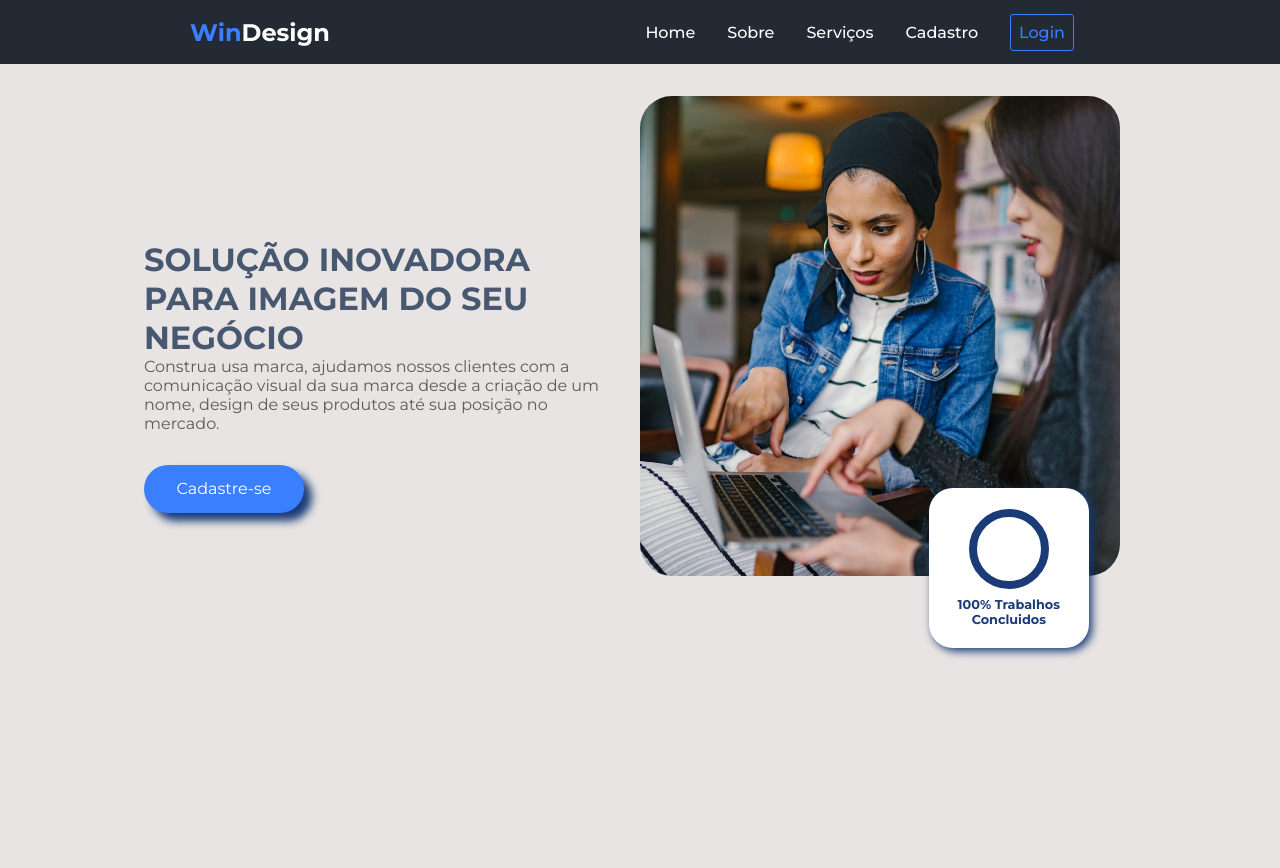
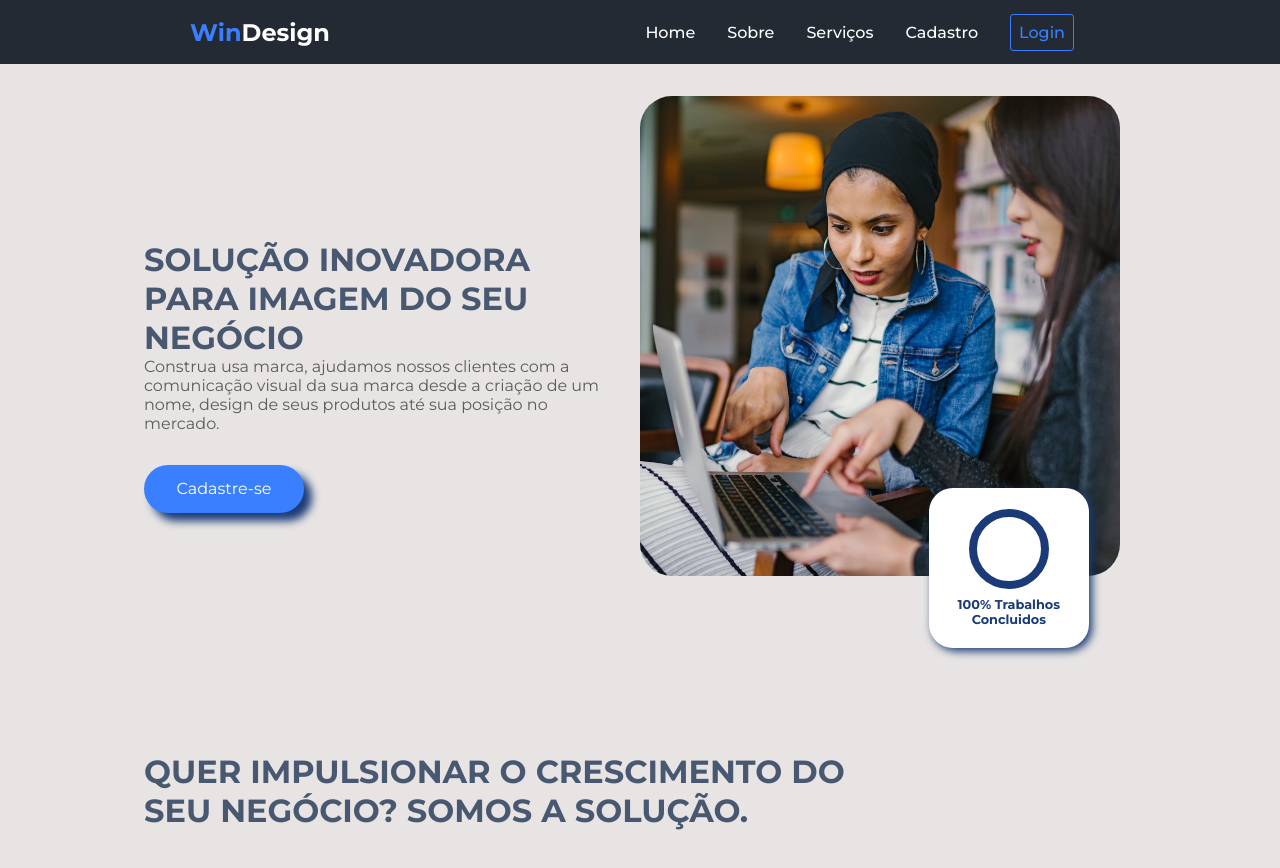
Before and after one commit to felipebaloneker/react.windesgin.front, a React (Create React App) app: page / in a window 1280 px wide. Shown: the top 868 px of the page. Before the commit the page ends 800 px from the top, so only its background shows below. Built offline with nearby package versions, Linux system fonts and the light colour scheme.

Commit message:
updated home page

```diff
--- /dev/null
+++ b/src/components/ServicesSlider/index.tsx
@@ -0,0 +1,8 @@
+function ServicesSlider(){
+    return (
+        <div className="services_slider">
+
+        </div>
+    )
+}
+export default ServicesSlider
--- a/src/pages/Home/index.tsx
+++ b/src/pages/Home/index.tsx
@@ -1,6 +1,7 @@
 import './styles.scss'
 import '../../index.scss'
 import Header from '../../components/Header'
+import ServicesSlider from '../../components/ServicesSlider'
 const banner = require('../../assets/banner.jpg')
 
 function Home(){
@@ -27,7 +28,14 @@ function Home(){
                     </div>
                 </section>
                 <section>
-
+                    <div className="banner text_container">
+                    <div className="banner_text ">
+                        <h2>QUER IMPULSIONAR O CRESCIMENTO DO SEU NEGÓCIO? SOMOS A SOLUÇÃO.</h2>
+                    </div>
+                    </div>
+                    <div className="services_container">
+                        <ServicesSlider/>
+                    </div>
                 </section>
             </main>
         </div>
--- a/src/pages/Home/styles.scss
+++ b/src/pages/Home/styles.scss
@@ -4,6 +4,10 @@
     flex-direction: column;
     justify-content: center;
     align-items: center;
+}
+section{
+    width:70rem;
+    padding:2rem;
 }
 header{
     width:100%;
@@ -55,8 +59,7 @@ header{
 .banner{
     display: grid;
     grid-template-columns: 1fr 1fr;
-    width:70rem;
-    padding:2rem;
+    width:100%;
     .banner_text{
         display: flex;
         flex-direction: column;
@@ -135,3 +138,6 @@ header{
         }
     }
 }
+.text_container{
+    grid-template-columns: 50rem auto;
+}
```
